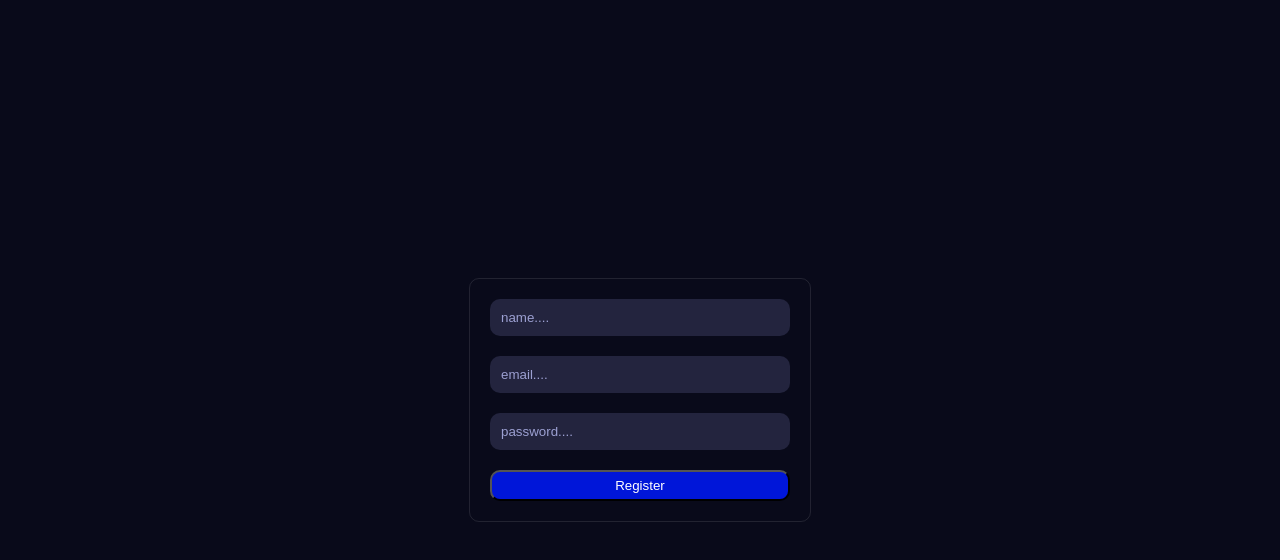
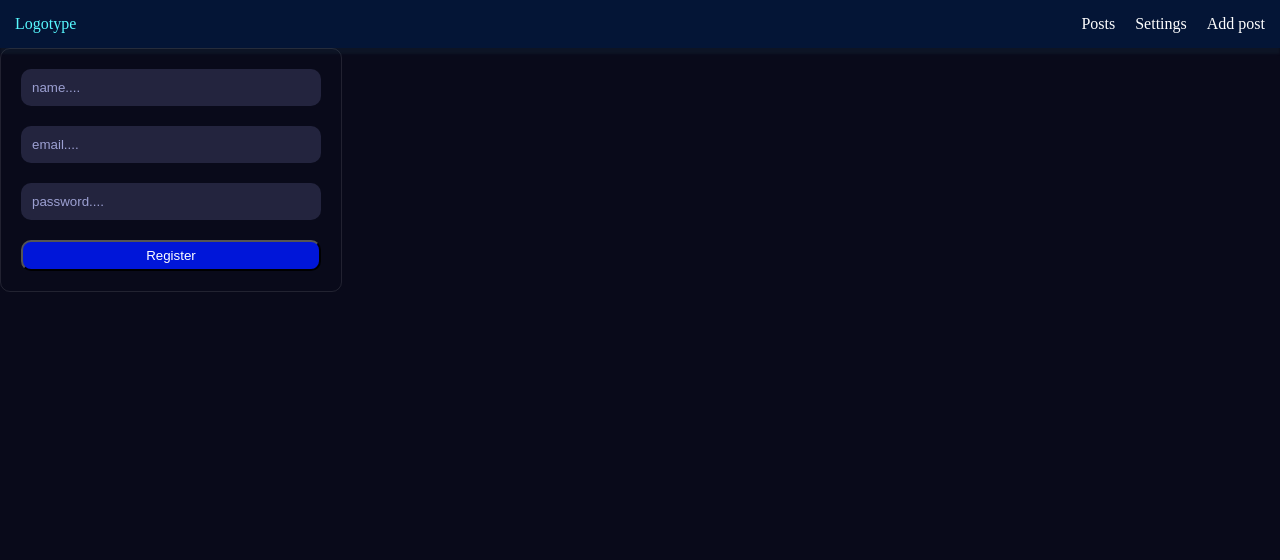
Before and after one commit to volodinSergey/Blog-for-devhouse, a Vue app in the folder frontend/: page / in a window 1280 px wide. Shown: the top 560 px of the page. Built offline with nearby package versions, Linux system fonts and the light colour scheme.

Commit message:
Created basic header markdown and navigation list

```diff
--- a/frontend/src/App.vue
+++ b/frontend/src/App.vue
@@ -1,12 +1,20 @@
 <template>
   <div id="app">
+    <TheHeader />
+
     <router-view></router-view>
   </div>
 </template>
 
 <script>
+import TheHeader from './components/TheHeader.vue'
+
 export default {
   name: 'App',
+
+  components: {
+    TheHeader,
+  },
 }
 </script>
 
@@ -21,11 +29,20 @@ button {
   cursor: pointer;
 }
 
+a {
+  color: inherit;
+  text-decoration: none;
+}
+
+ul {
+  list-style: none;
+}
+
 body {
   background-color: #090a1a;
   color: rgb(87, 249, 255);
-  display: grid;
+  /*display: grid;
   min-height: 100vh;
-  place-items: center;
+  place-items: center; */
 }
 </style>
--- /dev/null
+++ b/frontend/src/components/TheHeader.vue
@@ -0,0 +1,55 @@
+<template>
+  <header class="header">
+    <span>Logotype</span>
+
+    <nav class="navigation">
+      <ul class="navigation__list navigation-list">
+        <li class="navigation-list__item">
+          <router-link
+            class="navigation-list__link"
+            :to="{}"
+            >Posts
+          </router-link>
+        </li>
+        <li class="navigation-list__item">
+          <router-link
+            class="navigation-list__link"
+            :to="{}"
+            >Settings
+          </router-link>
+        </li>
+        <li class="navigation-list__item">
+          <router-link
+            class="navigation-list__link"
+            :to="{}"
+            >Add post
+          </router-link>
+        </li>
+      </ul>
+    </nav>
+  </header>
+</template>
+
+<script>
+export default {
+  name: 'TheHeader',
+}
+</script>
+
+<style lang="scss" scoped>
+.header {
+  display: flex;
+  justify-content: space-between;
+  background-color: rgb(2 28 71 / 64%);
+  padding: 15px;
+  box-shadow: 0px 6px 2px 0px rgba(34, 60, 80, 0.2);
+}
+
+.navigation-list {
+  display: flex;
+  gap: 20px;
+}
+.navigation-list__link {
+  color: #fff;
+}
+</style>
```
Also changed, not shown: frontend/src/components/HelloWorld.vue (deleted, +0 -163 lines).
